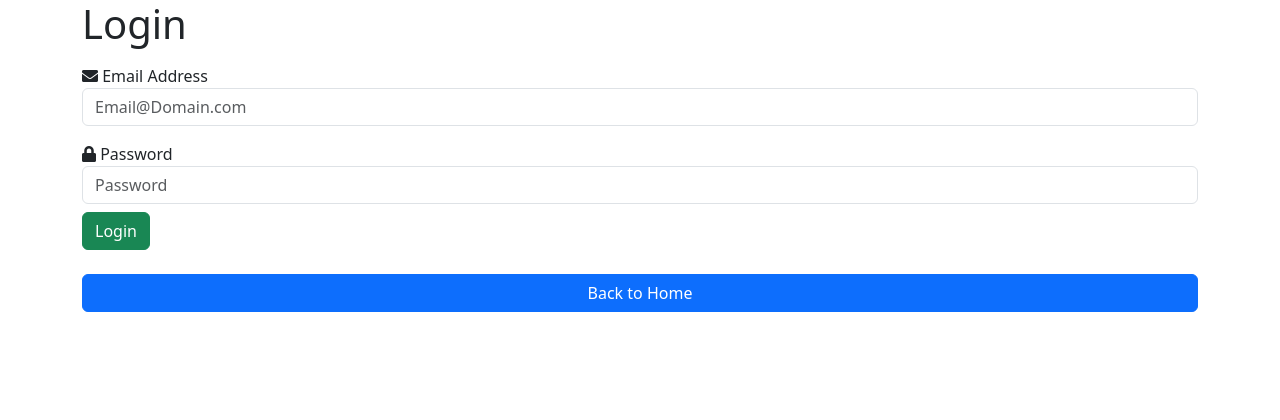
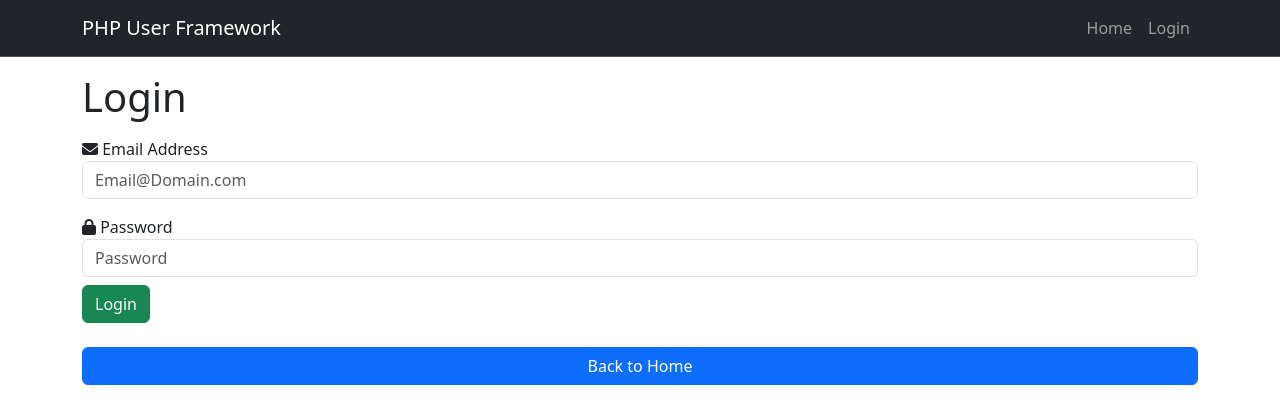
Before and after one commit to JohnBoyDev/UserFramework, a PHP site: page /login.php in a window 1280 px wide. Shown: the top 420 px of the page. Run offline with PHP 8.4, Linux system fonts and the light colour scheme.

Commit message:
Added header and ability to edit account.

```diff
--- a/UserFramework/UserFramework.php
+++ b/UserFramework/UserFramework.php
@@ -140,6 +140,8 @@ class UserAuth extends UFDatabase {
         if (!empty($statement->rowCount())) {
             if (password_verify($pass, $results["User_Pass"])) {
                 $_SESSION["id"] = $results["User_ID"];
+                header("Location: login.php");
+                return(null);
             } else {
             echo("<div class=\"container my-2\">
                 <div class=\"alert alert-danger\" role=\"alert\"><h4>Error!</h4>Email and Password do not match!</div>
@@ -151,6 +153,67 @@ class UserAuth extends UFDatabase {
                 <div class=\"alert alert-danger\" role=\"alert\"><h4>Sorry!</h4>We haven't found an account that matches.</div>
             </div>");
             return(null);
+        }
+    }
+
+    function editAccount($id, $email, $user, $pwd, $updatingPass = false, $newPass = null, $confirmPass = null) {
+        $userID = htmlspecialchars($id);
+        $email = htmlspecialchars($email);
+        $username = htmlspecialchars($user);
+        $pass = htmlspecialchars($pwd);
+        $pass1 = null;
+        $pass2 = null;
+        if ($newPass !== null) {
+            $pass1 = htmlspecialchars($newPass);
+        } if ($confirmPass !== null) {
+            $pass2 = htmlspecialchars($confirmPass);
+        }
+
+        if (!isset($_SESSION["id"])) {
+            return(null);
+        }
+
+        $passwordHash = null;
+
+        $statement = $this->UFDatabase->prepare("SELECT User_Email, User_Pass FROM accounts WHERE User_ID = ?");
+        $statement->execute([htmlspecialchars($userID)]);
+        $results = $statement->fetch(PDO::FETCH_ASSOC);
+
+        $statement->closeCursor();
+
+        if (!empty($statement->rowCount())) {
+            if (password_verify($pass, $results["User_Pass"])) {
+                if($updatingPass) {
+                    if ($pass1 == $pass2) {
+                        $passwordHash = password_hash($pass1, PASSWORD_DEFAULT);
+                        $statement = $this->UFDatabase->prepare("UPDATE accounts SET User_Email = ?, User_Name = ?, User_Pass = ? WHERE User_ID = ?");
+                        $statement->execute([$email, $username, $passwordHash, $userID]);
+                        echo("<div class=\"container my-2\">
+                            <div class=\"alert alert-success\" role=\"alert\">Password has been updated.</div>
+                        </div>");
+                        return(null);
+                    } else {
+                        echo("<div class=\"container my-2\">
+                            <div class=\"alert alert-danger\" role=\"alert\"><h4>Error!</h4>New passwords do not match!</div>
+                        </div>");
+                        return(null);
+                    }
+                } else {
+                    $statement = $this->UFDatabase->prepare("UPDATE accounts SET User_Email = ?, User_Name = ? WHERE User_ID = ?");
+                    $statement->execute([$email, $username, $userID]);
+                    echo("<div class=\"container my-2\">
+                        <div class=\"alert alert-success\" role=\"alert\">Information has been updated.</div>
+                    </div>");
+                    return(null);
+                }
+            } else {
+            echo("<div class=\"container my-2\">
+                <div class=\"alert alert-danger\" role=\"alert\"><h4>Error!</h4>Current password does not match!</div>
+            </div>");
+            return(null);
+            }
+        } else {
+            die("Somehow you tried to edit without an account.");
         }
     }
 
--- /dev/null
+++ b/UserFramework/header.php
@@ -0,0 +1,34 @@
+<?php require_once("UserFramework.php"); ?>
+<!DOCTYPE html>
+<html lang="en">
+<head>
+    <meta charset="UTF-8">
+    <meta http-equiv="X-UA-Compatible" content="IE=edge">
+    <meta name="viewport" content="width=device-width, initial-scale=1.0">
+    <title>PHP User Framework</title>
+    <link rel="stylesheet" href="https://cdnjs.cloudflare.com/ajax/libs/font-awesome/6.5.1/css/all.min.css">
+    <link href="https://cdn.jsdelivr.net/npm/bootstrap@5.3.2/dist/css/bootstrap.min.css" rel="stylesheet" integrity="sha384-T3c6CoIi6uLrA9TneNEoa7RxnatzjcDSCmG1MXxSR1GAsXEV/Dwwykc2MPK8M2HN" crossorigin="anonymous">
+    <script src="https://cdn.jsdelivr.net/npm/bootstrap@5.3.2/dist/js/bootstrap.bundle.min.js" integrity="sha384-C6RzsynM9kWDrMNeT87bh95OGNyZPhcTNXj1NW7RuBCsyN/o0jlpcV8Qyq46cDfL" crossorigin="anonymous"></script>
+</head>
+<body>
+<nav class="navbar navbar-expand-lg bg-dark border-bottom border-body mb-3" data-bs-theme="dark">
+    <div class="container d-flex">
+        <a class="navbar-brand" href="index.php">PHP User Framework</a>
+        <button class="navbar-toggler" type="button" data-bs-toggle="collapse" data-bs-target="#navbarNavAltMarkup" aria-controls="navbarNavAltMarkup" aria-expanded="false" aria-label="Toggle navigation">
+            <span class="navbar-toggler-icon"></span>
+        </button>
+
+        <div class="navbar-nav d-none d-lg-flex justify-content-end w-100">
+            <a class="nav-link" aria-current="page" href="index.php">Home</a>
+            <a class="nav-link" href="account.php"><?php if (isset($_SESSION["id"])) {$login = new UserAuth();echo "Account";} else {echo "Login";} ?></a>
+
+        </div>
+
+        <div class="collapse navbar-collapse" id="navbarNavAltMarkup">
+            <div class="navbar-nav d-lg-none">
+                <a class="nav-link d-block mx-auto" aria-current="page" href="index.php">Home</a>
+                <a class="nav-link d-block mx-auto" href="account.php"><?php if (isset($_SESSION["id"])) {$login = new UserAuth();echo "Account";} else {echo "Login";} ?></a>
+            </div>
+        </div>
+    </div>
+</nav>
--- a/UserFramework/login.php
+++ b/UserFramework/login.php
@@ -1,12 +1,5 @@
-<?php require_once("UserFramework.php"); $login = new UserAuth(); ?>
-<!DOCTYPE html>
-<html lang="en">
-<head>
-    <meta charset="UTF-8">
-    <meta name="viewport" content="width=device-width, initial-scale=1.0">
-    <link href="https://cdn.jsdelivr.net/npm/bootstrap@5.3.0/dist/css/bootstrap.min.css" rel="stylesheet" integrity="sha384-9ndCyUaIbzAi2FUVXJi0CjmCapSmO7SnpJef0486qhLnuZ2cdeRhO02iuK6FUUVM" crossorigin="anonymous">
-    <link rel="stylesheet" href="https://use.fontawesome.com/releases/v5.7.1/css/all.css">
-    <title>Login</title>
+<?php require_once("UserFramework.php"); $login = new UserAuth(); require_once ("header.php"); ?>
+
 <?php if (isset($_POST["email"], $_POST["password"])) :?>
 <?php
     $login->login($_POST["email"], $_POST["password"]);
@@ -15,12 +8,11 @@
 <?php if (isset($_POST["logout"]) && (!empty($_SESSION["id"]))) {
     $login->LogOut();
 } ?>
-</head>
-<body>
 <?php if (isset($_SESSION["id"])): ?>
     <div class="container my-2">
         <div class="alert alert-primary" role="alert">You are currently logged in!</div>
-        <a href="index.php" class="btn btn-primary w-100 mx-auto">Back to Home</a>
+        <a href="index.php" class="btn btn-primary w-100 mx-auto my-2">Back to Home</a>
+        <a href="account.php" class="btn btn-info w-100 mx-auto my-2">Account Page</a>
         <h4>Greetings <?php echo $login->getInformation("username", $_SESSION["id"])?>!</h4>
         <p>Looking to logout? Click below!</p>
         <form method="post">
```
Also changed, not shown: UserFramework/account.php (added, +57 -0 lines), UserFramework/index.php (+1 -11 lines). Lines whose indentation alone changed are shown as unchanged.
